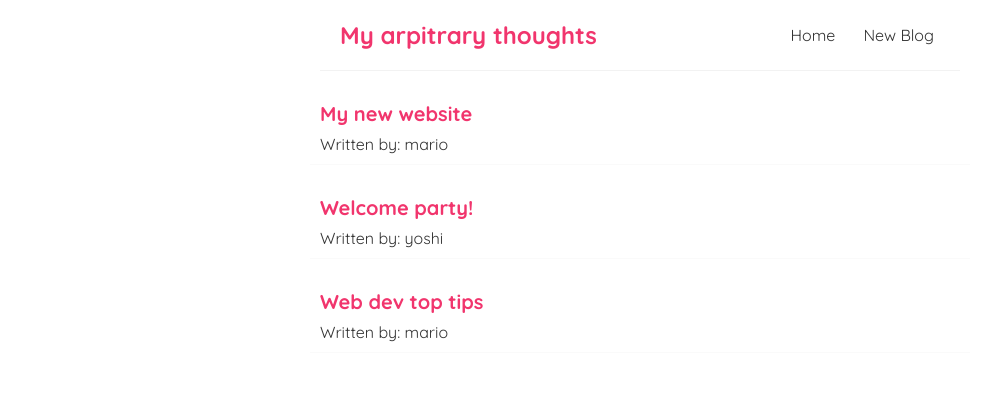
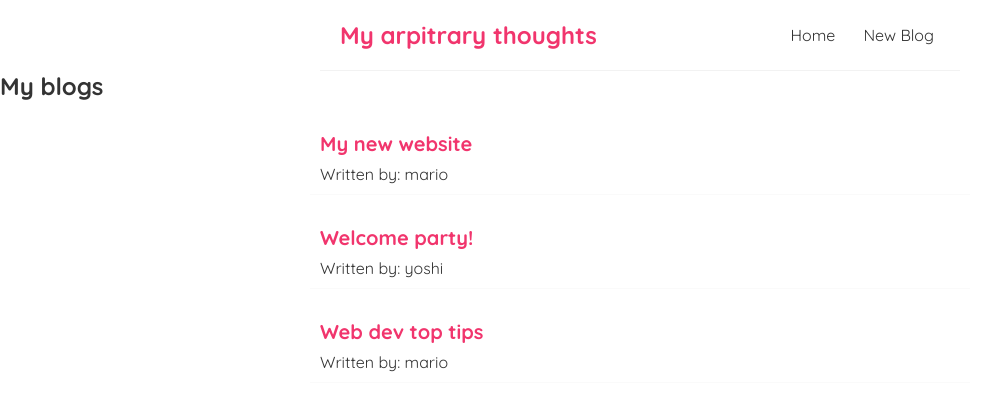
Before and after one commit to arpitjaswal/netNinjaCourse-reactjs, a React (Create React App) app: page / in a window 1280 px wide. Shown: the top 410 px of the page, without its empty margins (0-995 px from the left). Built offline with nearby package versions, Linux system fonts and the light colour scheme; the HTML template or start-up script is replaced by a standard one.

Commit message:
#11 Props: Learnt how to convert repeated logic into reuseable react component, such that, it can be reused anywhere in the app. also, how to use data defined in one component in some other component, using the props

```diff
--- /dev/null
+++ b/src/components/BlogList.jsx
@@ -0,0 +1,20 @@
+
+
+const BlogList = ({blogs, title}) => {
+  // const blogs = props.blogs;
+  // const title = props.title;
+  return (
+    <div className="blog-list">
+      <h2>{title}</h2>
+        {blogs.map(
+            (blogs)=>(
+                <div className="blog-preview" key={blogs.id}>
+                    <h2>{blogs.title}</h2>
+                    <p>Written by: {blogs.author}</p>
+                </div>
+        ))}
+        </div>
+  );
+}
+
+export default BlogList
--- a/src/components/HomePage.jsx
+++ b/src/components/HomePage.jsx
@@ -1,5 +1,5 @@
 import React from 'react'
-
+import BlogList from "./BlogList"
 import { useState } from 'react';
 
 const HomePage = () => {
@@ -11,16 +11,7 @@
 
   return (
     <div className='home'>
-    {
-        blogs.map(
-            (blogs)=>(
-                <div className="blog-preview" key={blogs.id}>
-                    <h2>{blogs.title}</h2>
-                    <p>Written by: {blogs.author}</p>
-                </div>
-            )
-        )
-       }
+        <BlogList blogs={blogs} title = "My blogs"/>
     </div>
   )
 }
```
Also changed, not shown: 1 other file (tests, documents, lock files or other folders).
